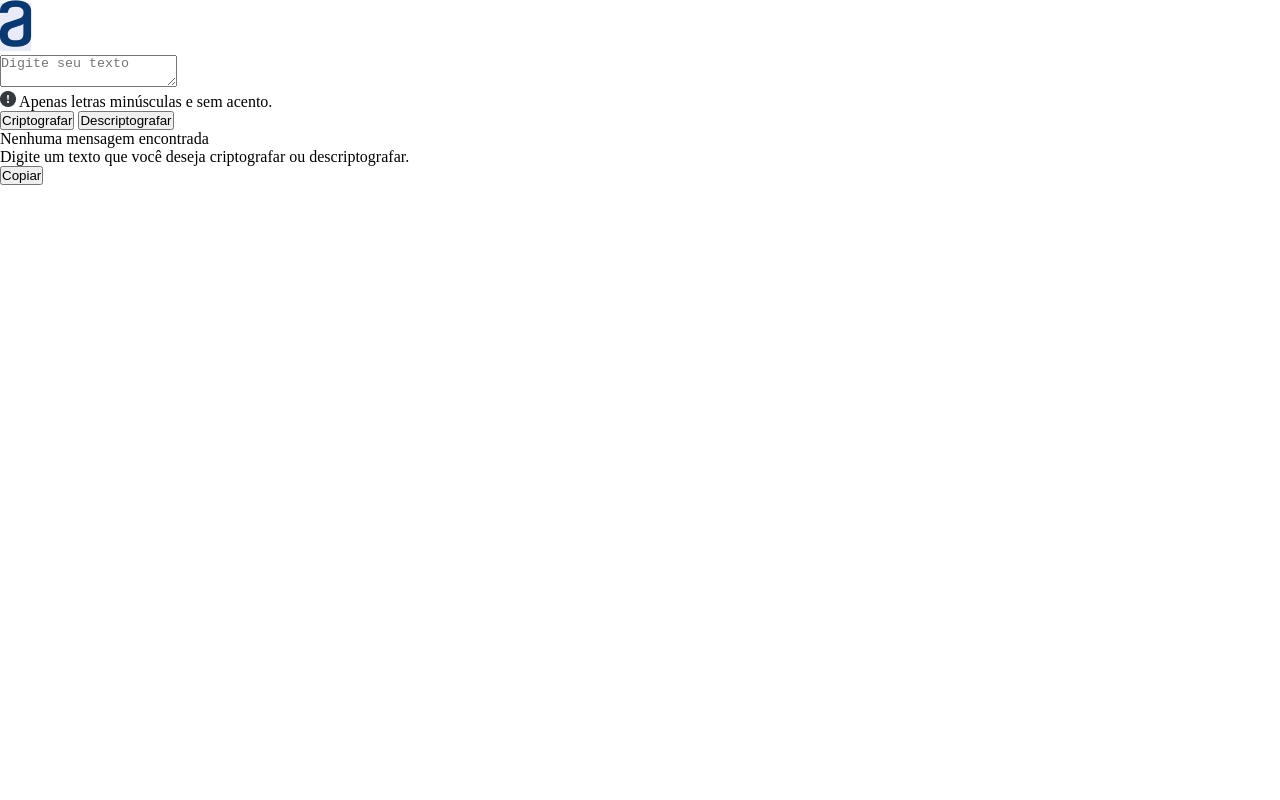
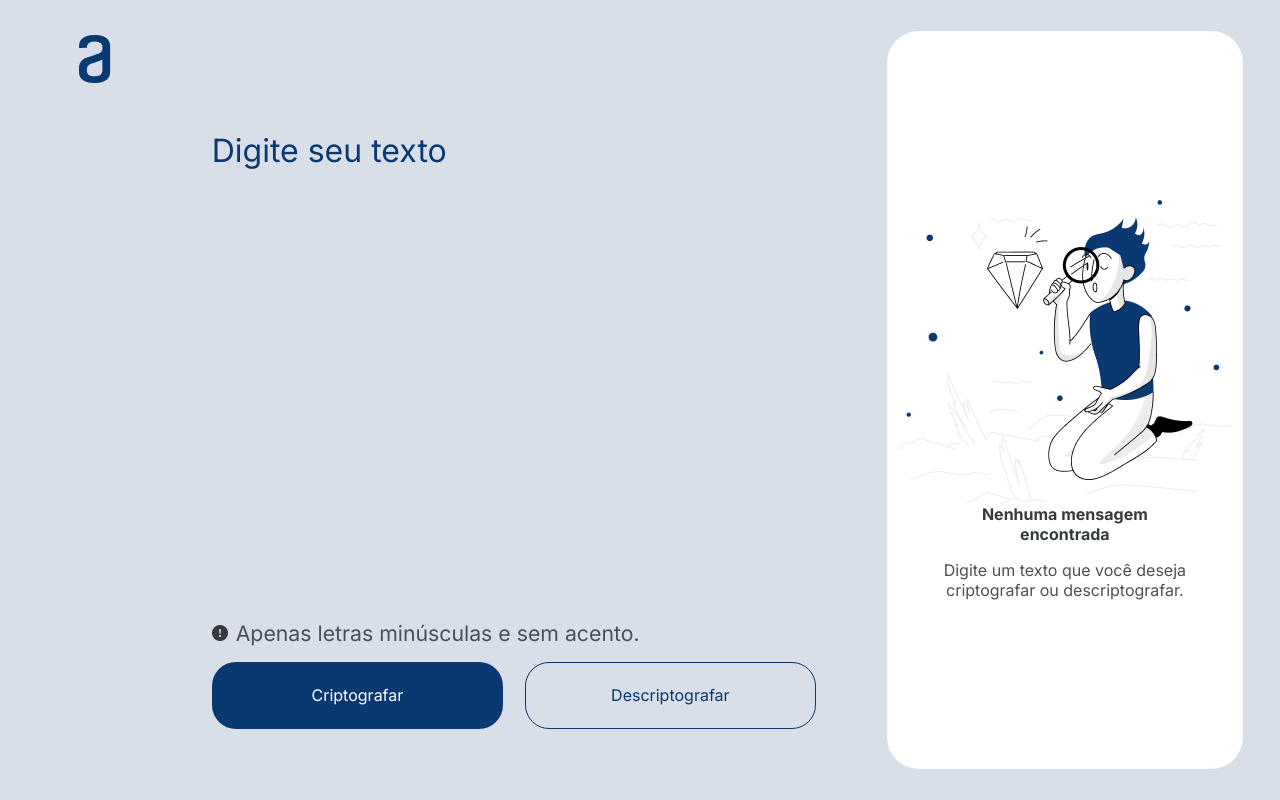
Before and after one commit to VictorF05/decodificador-challenge-alura, a plain HTML site: page index.html in a window 1280 px wide. Drawn offline with Linux system fonts and the light colour scheme.

Commit message:
css desktop pagina inicial finalizado

```diff
--- a/app.js
+++ b/app.js
@@ -4,6 +4,7 @@ const decodeButton = document.querySelector('.input-section__decode-button');
 const resultText = document.querySelector('.output-section__result-text');
 const noContentText = document.querySelector('.output-section__no-content-text');
 const infoText = document.querySelector('.output-section__info-text');
+const copyButton = document.querySelector('.output-section__copy-button');
 
 
 function encode () {
@@ -56,5 +57,16 @@ function validateText (text) {
     }
 }
 
-encodeButton.addEventListener('click', encode)
-decodeButton.addEventListener('click', decode)
+async function copy () {
+    let textoSelecionado = resultText.innerHTML;
+
+    try {
+        await navigator.clipboard.writeText(textoSelecionado);
+    } catch (error) {
+        console.error('Falha ao copiar o texto para área de transferência: ', error.message);
+    }
+}
+
+encodeButton.addEventListener('click', encode);
+decodeButton.addEventListener('click', decode);
+copyButton.addEventListener('click', copy);
--- a/index.html
+++ b/index.html
@@ -8,24 +8,33 @@
 </head>
 <body>
     <header>
-        <img src="./assets/logo-mobile.png" alt="Logo da Alura" class="logo-mobile">
+        <img src="./assets/logo-desktop.png" alt="Logo da Alura" class="logo-desktop">
     </header>
 
     <main>
         <section class="input-section">
             <textarea class="input-section__input" placeholder="Digite seu texto"></textarea>
-            <p class="input-section__warning">
-                <img src="./assets/warning-icon.png">
-                Apenas letras minúsculas e sem acento.
-            </p>
-            <button class="input-section__encode-button">Criptografar</button>
-            <button class="input-section__decode-button">Descriptografar</button>
+            <div>
+                <div class="input-section__div-warning">
+                    <img src="./assets/warning-icon.png">
+                    <p class="input-section__warning">Apenas letras minúsculas e sem acento.</p>
+                </div>
+                <div class="input-section__div-buttons">
+                    <button class="input-section__encode-button">Criptografar</button>
+                    <button class="input-section__decode-button">Descriptografar</button>
+                </div>
+            </div>
         </section>
         <section class="output-section">
-            <p class="output-section__result-text" hidden></p>
-            <p class="output-section__no-content-text">Nenhuma mensagem encontrada</p>
-            <p class="output-section__info-text">Digite um texto que você deseja criptografar ou descriptografar.</p>
-            <button class="output-section__copy-button">Copiar</button>
+            <div>
+                <img src="./assets/no-content-image-desktop.png" alt="">
+                <div>
+                    <p class="output-section__no-content-text">Nenhuma mensagem encontrada</p>
+                    <p class="output-section__info-text">Digite um texto que você deseja criptografar ou descriptografar.</p>
+                </div>
+                <p class="output-section__result-text" hidden></p>
+                <button class="output-section__copy-button" hidden>Copiar</button>
+            </div>
         </section>
     </main>
 
--- a/style.css
+++ b/style.css
@@ -1,5 +1,147 @@
+@import url('https://fonts.googleapis.com/css2?family=Inter:wght@100..900&display=swap');
+
 * {
     margin: 0;
     padding: 0;
     box-sizing: border-box;
 }
+
+body {
+    min-height: 100vh;
+    background-color: #D8DFE8;
+    display: flex;
+}
+
+.logo-desktop {
+    margin: 2.77vw 0 0 2.77vw;
+}
+
+main {
+    display: flex;
+}
+
+.input-section {
+    margin: 16.4vh 5.55vw 5.55vw 7.03vh;
+    width: 47.22vw;
+    display: flex;
+    flex-direction: column;
+    align-items: flex-start;
+    justify-content: space-between;
+}
+
+.input-section__input {
+    width: 100%;
+    height: 100%;
+    border: none;
+    background-color: #D8DFE8;
+    color: #0A3871;
+    font-family: "Inter", sans-serif;
+    font-weight: 400;
+    font-size: 2rem;
+    resize: none;
+}
+
+.input-section__input:focus {
+    outline: none;
+}
+
+.input-section__input::placeholder {
+    color: #0A3871;
+    font-family: "Inter", sans-serif;
+    font-weight: 400;
+    font-size: 2rempx;
+}
+
+.input-section > div {
+    width: 100%;
+    display: flex;
+    flex-direction: column;
+    gap: 1rem;
+}
+
+.input-section__div-warning {
+    display: flex;
+    align-items: center;
+    gap: 0.5rem;
+}
+
+.input-section__div-warning > img {
+    width: 1rem;
+    height: 1rem;
+    color: #65747D;
+}
+
+.input-section__warning {
+    font-family: "Inter", sans-serif;
+    font-weight: 400;
+    font-size: 1.33rem;
+    color: #495057;
+}
+
+.input-section__div-buttons {
+    width: 100%;
+    display: flex;
+    justify-content: space-between;
+}
+
+.input-section__encode-button,
+.input-section__decode-button {
+    width: 48.23%;
+    height: 67px;
+    border-radius: 24px;
+    font-family: "Inter", sans-serif;
+    font-weight: 400;
+    font-size: 16px;
+}
+
+.input-section__encode-button {
+    border: none;
+    background-color: #0A3871;
+    color: white;
+}
+
+.input-section__decode-button {
+    background-color: #D8DFE8;
+    border: 1px solid #0A3871;
+    color: #0A3871;
+}
+
+.output-section {
+    display: flex;
+    flex-direction: column;
+    justify-content: center;
+    background-color: white;
+    width: 27.77vw;
+    margin: 3.9vh 2.77vw 3.9vh 0;
+    border-radius: 2rem;
+    box-shadow: 0 1.5rempx 2rem -0.5rem rgba(0, 0, 0, 0.08);
+}
+
+.output-section > div {
+    display: flex;
+    flex-direction: column;
+    gap: 2rempx;
+    align-items: center;
+}
+
+.output-section > div > div {
+    display: flex;
+    flex-direction: column;
+    gap: 1rem;
+    text-align: center;
+    width: 70%;
+}
+
+.output-section__no-content-text {
+    font-family: "Inter", sans-serif;
+    font-weight: 700;
+    font-size: 1.5rempx;
+    color: #343A40;
+}
+
+.output-section__info-text {
+    font-family: "Inter", sans-serif;
+    font-weight: 400;
+    font-size: 1rem;
+    color: #495057;
+}
```
